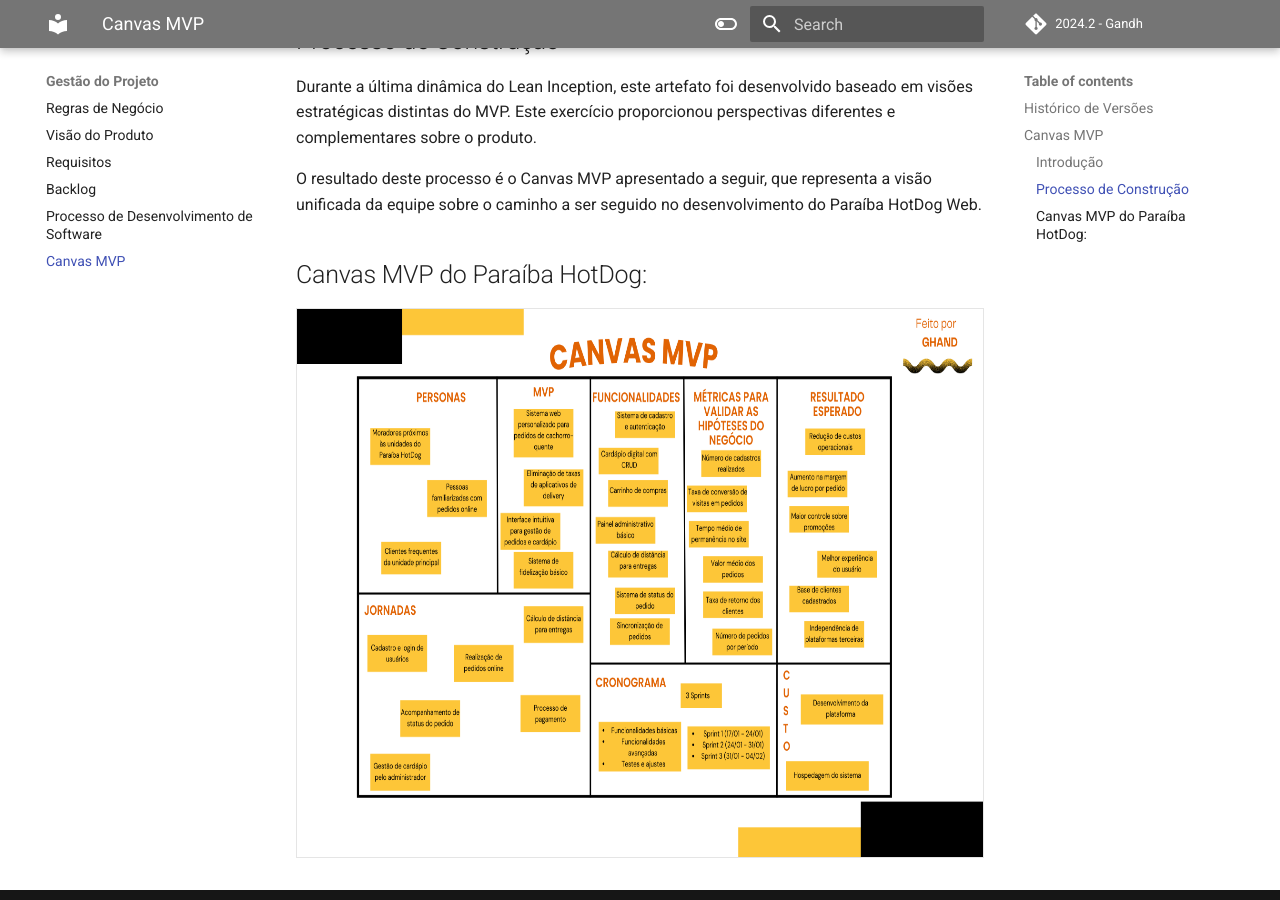
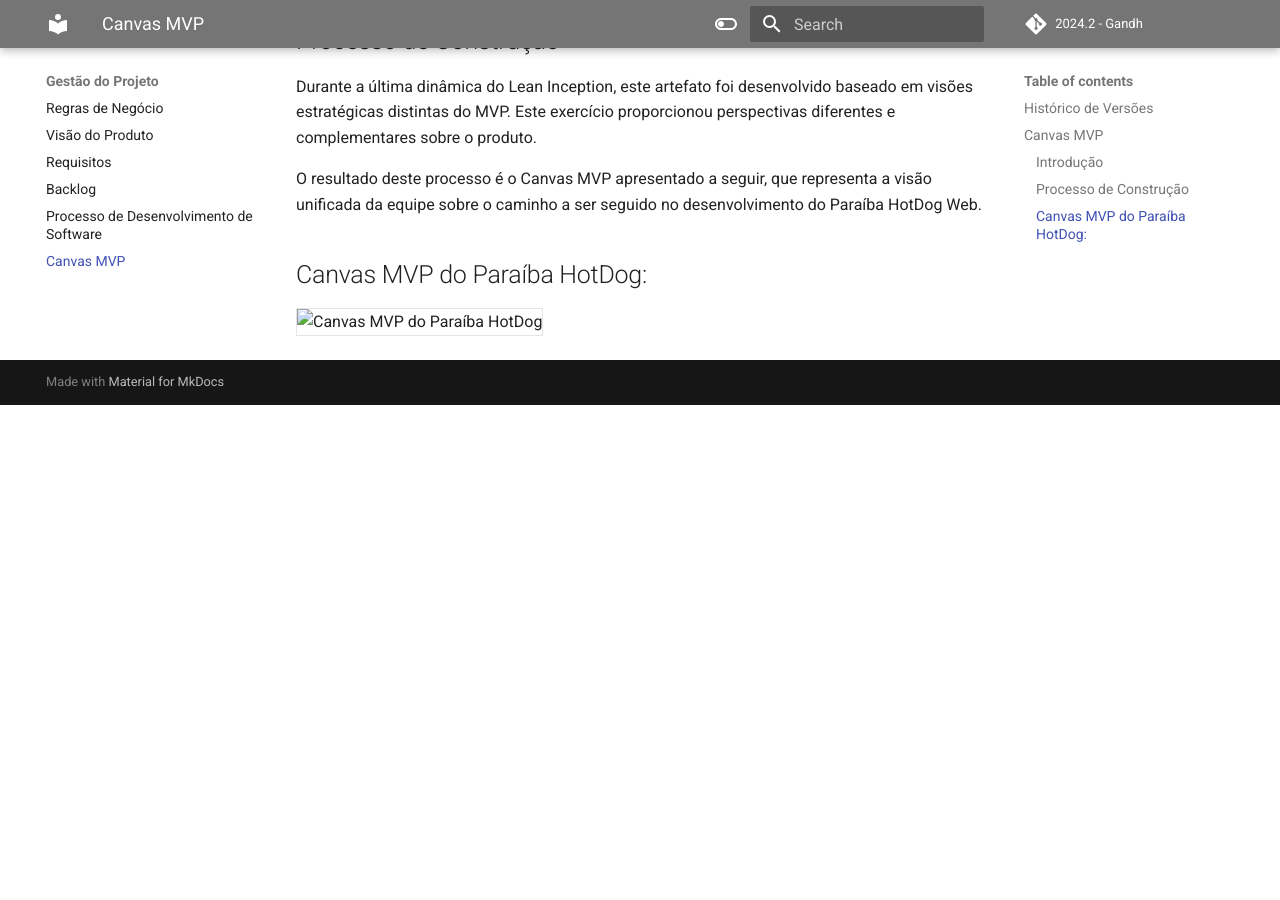
Before and after one commit to FGA-REQ/2024.2-Gandh, an MkDocs documentation site: the page built from docs/CanvasMVP/canvasMVP.md, in a window 1280 px wide and 900 px high, scrolled down 613 px. Built offline with MkDocs 1.6.1 and Material for MkDocs 9.7.7, drawn with Linux system fonts in a browser that asks for light colours; comment, search, counter and statistics services are not loaded; after the commit the page ends 1018 px from its top, so only the background shows below that.

Commit message:
Update canvasMVP.md

```diff
--- a/docs/CanvasMVP/canvasMVP.md
+++ b/docs/CanvasMVP/canvasMVP.md
@@ -18,4 +18,4 @@
 O resultado deste processo é o Canvas MVP apresentado a seguir, que representa a visão unificada da equipe sobre o caminho a ser seguido no desenvolvimento do Paraíba HotDog Web.
 
 ## Canvas MVP do Paraíba HotDog:
-<img src="https://github.com/FGA-REQ/2024.2-Gandh/blob/main/docs/assets/canvasMVP.png" alt="Canvas MVP do Paraíba HotDog" style="border: 1px solid rgba(0, 0, 0, 0.1); width: 900px; height: 550px;">
+<img src="/2024.2-Gandh/blob/main/docs/assets/canvasMVP.png" alt="Canvas MVP do Paraíba HotDog" style="border: 1px solid rgba(0, 0, 0, 0.1); width: 900px; height: 550px;">
```
